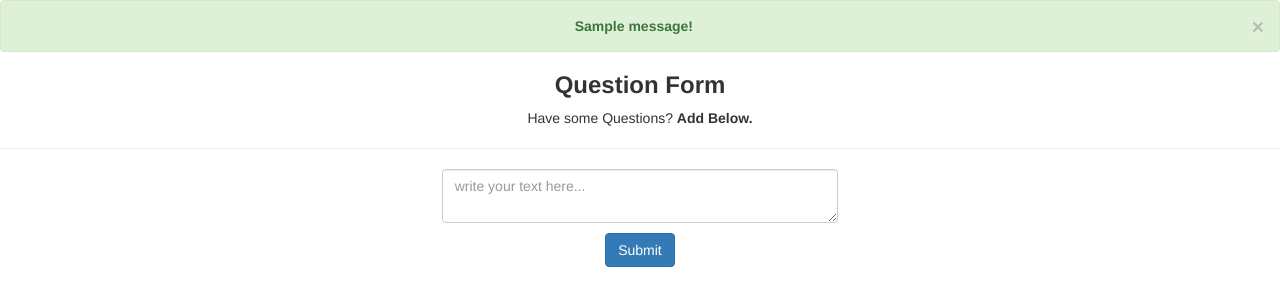
After one commit to dev-prashant-chouhan/mysite, a Django app: page /question in a window 1280 px wide. The commit adds this page. Shown: the top 306 px of the page. Run offline with Django 4.2, Linux system fonts and the light colour scheme; tables that the repository leaves empty hold one stand-in row (values such as "Sample post"); one stand-in notice (Sample message) is shown; some libraries are stand-ins or nearby versions.

Commit message:
Added question form

```diff
--- a/mysite/urls.py
+++ b/mysite/urls.py
@@ -14,11 +14,9 @@ Including another URLconf
     2. Add a URL to urlpatterns:  path('blog/', include('blog.urls'))
 """
 from django.contrib import admin
-from django.urls import path
-from django.views.generic import TemplateView
-from polls.views import HomeView
+from django.urls import include, path
 
 urlpatterns = [
-    path('admin/', admin.site.urls),
-    path(r'home', HomeView.as_view(), name='home'),
+    path('', include('polls.urls')),
+    path('admin/', admin.site.urls)
 ]
--- /dev/null
+++ b/polls/urls.py
@@ -0,0 +1,8 @@
+from django.urls import path, include
+from polls.views import HomeView, QuestionView
+
+
+urlpatterns = [
+    path(r'home', HomeView.as_view(), name='home'),
+    path(r'question', QuestionView.as_view(), name='question'),
+]
--- a/polls/views.py
+++ b/polls/views.py
@@ -1,5 +1,6 @@
 from django.shortcuts import render
 from django.views.generic import View
+from django.contrib import messages
 
 # Create your views here.
 
@@ -9,3 +10,15 @@ class HomeView(View):
 
     def get(self, request, *args, **kwargs):
         return render(request, "home.html")
+
+
+class QuestionView(View):
+    """Knowledge home View."""
+
+    def get(self, request, *args, **kwargs):
+        # messages.success(request, "Your request for a Knowledge Service Provider has been logged Successfully")
+        return render(request, "add_questions.html")
+
+    def post(self, request, *args, **kwargs):
+        messages.success(request, "Your Question has been added Successfully")
+        return render(request, "add_questions.html")
--- /dev/null
+++ b/templates/add_questions.html
@@ -0,0 +1,37 @@
+{% extends "base.html" %}
+
+
+{% block content %}
+
+<div class="mx-0 mx-sm-auto">
+    <div class="card">
+        <div class="card-body">
+            <div class="text-center">
+                <p>
+                    <h3><strong>Question Form</strong></h3>
+                </p>
+                <p>
+                    Have some Questions?
+                    <strong>Add Below.</strong>
+                </p>
+            </div>
+
+            <hr />
+            <div class="form-group">
+                <div class="col-sm-4"></div>
+                <div class="col-sm-4">
+                    <form method='POST' action="{% url 'question' %}">{% csrf_token %}
+
+                        <p class="text-center"><textarea placeholder="write your text here..." type="text" class="form-control"  required name="questions"></textarea></p>
+
+                        <p class="text-center"><button type="submit" class="btn btn-primary">Submit</button></p>
+                    </form>
+                </div>
+                <div class="col-sm-4"></div>
+            </div>
+
+        </div>
+    </div>
+  </div>
+
+{% endblock %}
--- /dev/null
+++ b/templates/base.html
@@ -0,0 +1,48 @@
+<!DOCTYPE html>
+
+<html>
+
+    <head>
+
+    </head>
+
+    <body>
+
+    {% block header %}
+        <!-- Latest compiled and minified CSS -->
+        <link rel="stylesheet" href="https://maxcdn.bootstrapcdn.com/bootstrap/3.4.1/css/bootstrap.min.css">
+
+        <!-- jQuery library -->
+        <script src="https://ajax.googleapis.com/ajax/libs/jquery/3.5.1/jquery.min.js"></script>
+
+        <!-- Latest compiled JavaScript -->
+        <script src="https://maxcdn.bootstrapcdn.com/bootstrap/3.4.1/js/bootstrap.min.js"></script>
+
+    {% endblock %}
+
+    {% block page %}
+        {% if messages %}
+        {% for message in messages %}
+        <div class="alert {% if message.tags == 'success' %}alert-success{% elif message.tags == 'info' %}alert-warning{% else %} alert-danger{% endif %}">
+            <a href="#" class="close" data-dismiss="alert">&times;</a>
+            <center><strong>{{ message }}!</strong></center>
+        </div>
+        {% endfor %}
+        {% endif %}
+    {% endblock  %}
+
+    {% block content %}
+
+    {% endblock  %}
+
+    {% block footer %}
+
+    {% endblock footer %}
+
+    {%block script%}
+
+    {% endblock  %}
+
+    </body>
+
+</html>
```
Also changed, not shown: templates/home.html (+7 -7 lines).
